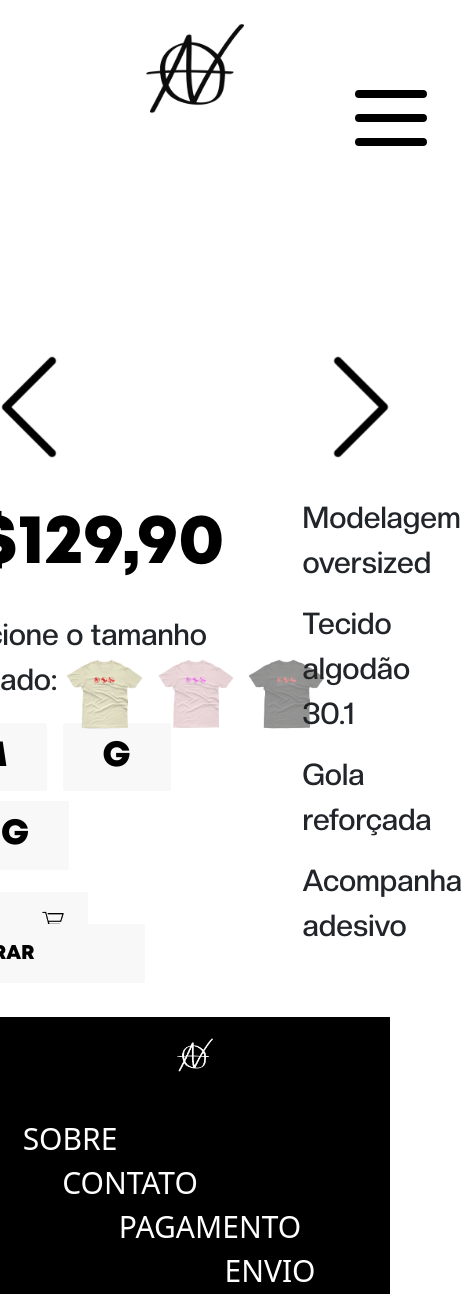
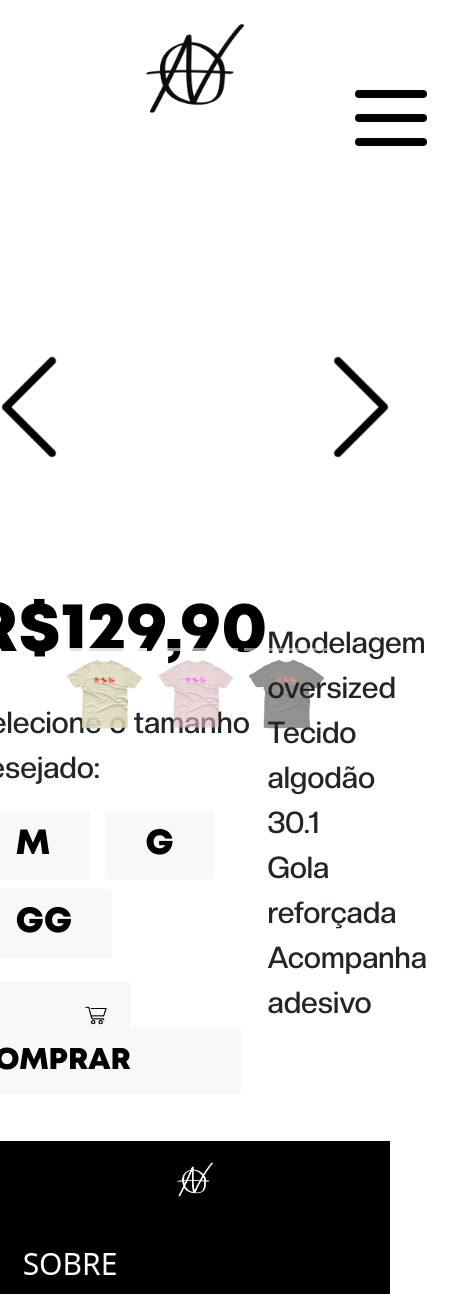
Before and after one commit to carlosxhcp/nowaynetlify, a plain HTML site: page produtos/p1.html in a window 390 px wide. Shown: the top 1294 px of the page, 462 px wide, since content can reach past the window. Drawn offline with nearby package versions, Linux system fonts and the light colour scheme.

Commit message:
voltando a mesma pagina do produto

```diff
--- a/css/produto.css
+++ b/css/produto.css
@@ -258,6 +258,8 @@
     display: flex;
     align-items: center;
     justify-content: center;
+    margin-bottom: 10%;
+    margin-top: 20%;
 }
 
 
@@ -303,7 +305,7 @@
 .p1-texts {
     font-size: 20px;
     font-family: 'creato',arial;
-    margin-left: 20%;
+
 }
 
 .p1-buttons a {
@@ -313,17 +315,16 @@
     color: rgb(0, 0, 0);
     font-size: 20px;
     font-family: 'mont',arial;
-    padding: 10px 91px;
+    padding: 10px 59px;
     text-decoration: none;
 }
 
 
 @media(max-width:1100px) {
     .p1-div {
-        display: flex;
-        align-items: center;
-        justify-content: center;
-        margin-top: -550px;
+        display:flex;
+        margin-bottom: 15%;
+        margin-top: -20%;
     }
     .p1-price {
         font-size: 70px;
@@ -331,6 +332,21 @@
     .p1-sizetxt{
         font-size: 30px;
     }
+
+    .p1-buttons {
+        margin-left: 2%;
+        margin-right: -20%;
+
+
+    }
+
+    .p1-texts {
+        margin-top: 0%;
+        margin-left: 0%;
+
+
+    }
+
     .p1-buttons button {
         font-size: 35px;
         padding: 8px 40px;
@@ -347,6 +363,7 @@
 
     .p1-buttons a {
         padding: 20px 110px;
+        font-size: 30px;
 
     }
 
--- a/produtos/p1.html
+++ b/produtos/p1.html
@@ -109,7 +109,7 @@
 
 
   <!--GUIA DE TAMANHOS-->
-  <br><br><br><br><br><br><br><br><br><br><br><br><br><br><br><br>
+
 
   <div class="p1-div">
 
@@ -126,10 +126,10 @@
 
 
     <div class="p1-texts">
-      <p>Modelagem oversized</p>
-      <p>Tecido algodão 30.1</p>
-      <p>Gola reforçada</p>
-      <p>Acompanha adesivo</p>
+      <p>Modelagem oversized
+      <br> Tecido algodão 30.1
+      <br>Gola reforçada
+      <br>Acompanha adesivo</p>
     </div>
 
   </div>
```
